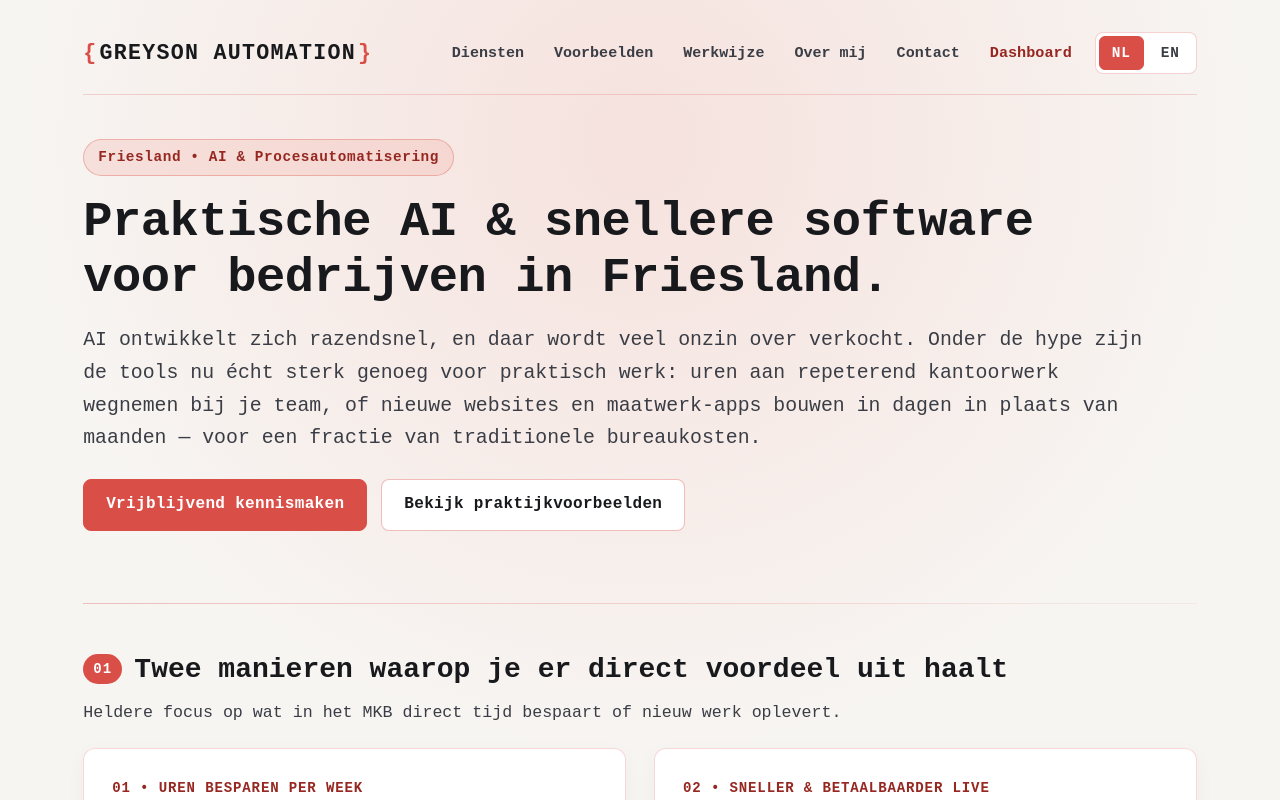
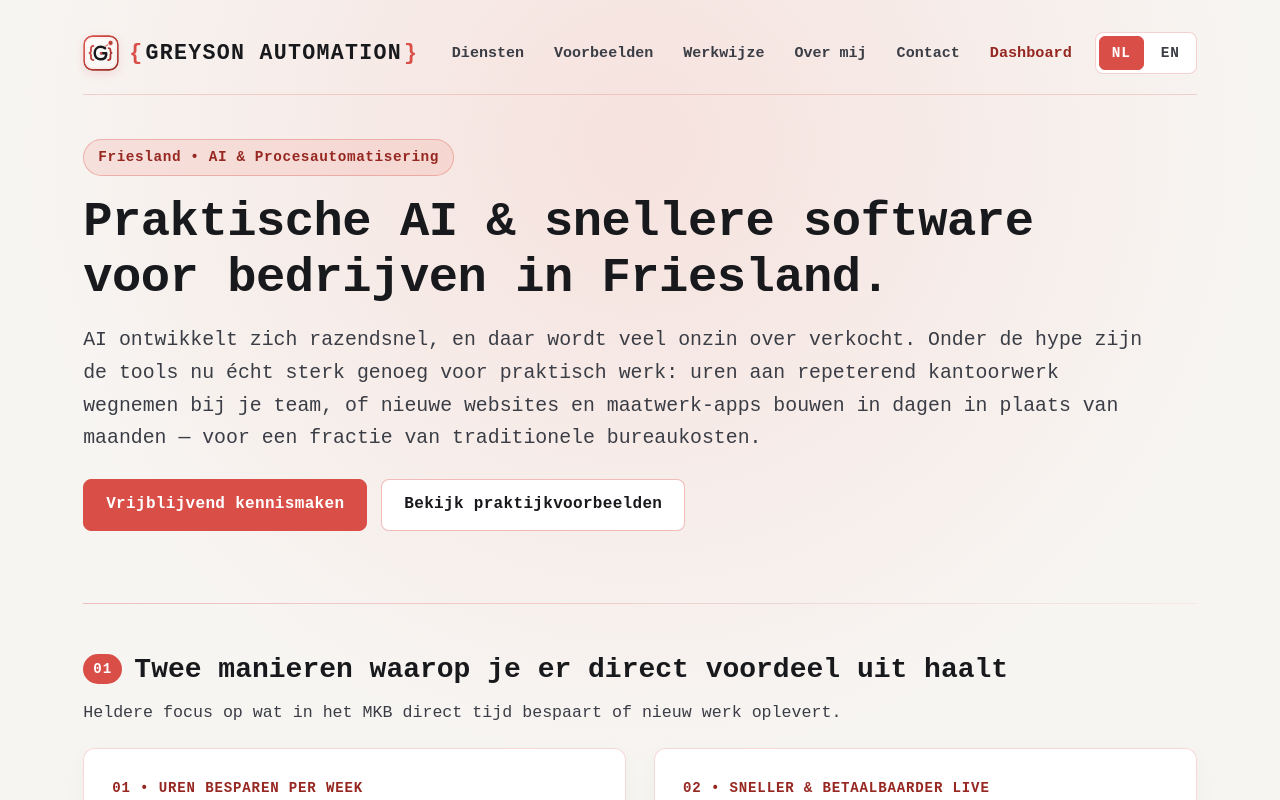
Before and after one commit to greysoon/portfolio, a React (Vite) app: page / in a window 1280 px wide. Built offline with nearby package versions, Linux system fonts and the light colour scheme; no server answers.

Commit message:
feat(brand): create geometric {G} vector logo system and integrate across views

```diff
--- a/index.html
+++ b/index.html
@@ -19,6 +19,7 @@
     <link rel="canonical" href="https://greyson.nl/" />
     <link rel="manifest" href="/manifest.webmanifest" />
     <link rel="icon" type="image/svg+xml" href="/favicon.svg" />
+    <link rel="apple-touch-icon" href="/logo.svg" />
 
     <!-- OpenGraph Metadata -->
     <meta property="og:title" content="Greyson Beimers — Software Engineer" />
--- a/src/components/AboutMePage.tsx
+++ b/src/components/AboutMePage.tsx
@@ -2,6 +2,7 @@ import React, { useEffect, useState } from 'react';
 import { automateConfig, AutomateLocale } from '../config/automateConfig';
 import { trackInteraction } from '../utils/telemetry';
 import { capturePostHogEvent } from '../utils/posthogClient';
+import { BrandLogo } from './BrandLogo';
 import {
   buildInquirySubjectAndBody,
   copyInquiryTextToClipboard,
@@ -186,13 +187,7 @@ export const AboutMePage: React.FC<AboutMePageProps> = ({
               className="automate-brand"
               onClick={(e) => handleInternalRoute(e, 'home', onOpenHome)}
             >
-              <span className="brace" aria-hidden="true">
-                {'{'}
-              </span>
-              <span>{t.nav.brand}</span>
-              <span className="brace" aria-hidden="true">
-                {'}'}
-              </span>
+              <BrandLogo label={t.nav.brand} />
             </a>
 
             <div className="automate-nav-actions">
@@ -606,7 +601,10 @@ export const AboutMePage: React.FC<AboutMePageProps> = ({
         </main>
 
         <footer className="automate-footer">
-          <span>{t.footer.note}</span>
+          <div className="automate-footer-brand">
+            <BrandLogo size="sm" label={t.nav.brand} />
+            <span>{t.footer.note}</span>
+          </div>
           <div className="automate-footer-links">
             <a
               href={homeHref}
--- a/src/components/AnalyticsDashboard.tsx
+++ b/src/components/AnalyticsDashboard.tsx
@@ -16,6 +16,7 @@ import {
   verifyOwnerPassphrase,
   verifyPostHogPersonalKey,
 } from '../utils/posthogClient';
+import { BrandLogo } from './BrandLogo';
 import '../styles/automate.css';
 
 interface AnalyticsDashboardProps {
@@ -344,13 +345,7 @@ export const AnalyticsDashboard: React.FC<AnalyticsDashboardProps> = ({
         <div className="dashboard-container">
           <nav className="automate-nav" aria-label="Dashboard navigation">
             <span className="automate-brand">
-              <span className="brace" aria-hidden="true">
-                {'{'}
-              </span>
-              <span>GREYSON ANALYTICS</span>
-              <span className="brace" aria-hidden="true">
-                {'}'}
-              </span>
+              <BrandLogo label="GREYSON ANALYTICS" />
             </span>
 
             <div className="automate-nav-links">
@@ -530,13 +525,7 @@ export const AnalyticsDashboard: React.FC<AnalyticsDashboardProps> = ({
           <header className="dashboard-header">
             <div>
               <span className="automate-brand">
-                <span className="brace" aria-hidden="true">
-                  {'{'}
-                </span>
-                <span>GREYSON ANALYTICS</span>
-                <span className="brace" aria-hidden="true">
-                  {'}'}
-                </span>
+                <BrandLogo label="GREYSON ANALYTICS" />
               </span>
               <div
                 style={{
--- a/src/components/AutomatePage.tsx
+++ b/src/components/AutomatePage.tsx
@@ -2,6 +2,7 @@ import React, { useEffect, useState } from 'react';
 import { automateConfig, AutomateLocale } from '../config/automateConfig';
 import { trackInteraction } from '../utils/telemetry';
 import { capturePostHogEvent } from '../utils/posthogClient';
+import { BrandLogo } from './BrandLogo';
 import '../styles/automate.css';
 
 export interface InquiryFormPayload {
@@ -290,13 +291,7 @@ export const AutomatePage: React.FC<AutomatePageProps> = ({
         <header>
           <nav className="automate-nav" aria-label="Primary navigation">
             <a href="#overzicht" className="automate-brand">
-              <span className="brace" aria-hidden="true">
-                {'{'}
-              </span>
-              <span>{t.nav.brand}</span>
-              <span className="brace" aria-hidden="true">
-                {'}'}
-              </span>
+              <BrandLogo label={t.nav.brand} />
             </a>
 
             <div className="automate-nav-actions">
@@ -732,7 +727,10 @@ export const AutomatePage: React.FC<AutomatePageProps> = ({
         </main>
 
         <footer className="automate-footer">
-          <span>{t.footer.note}</span>
+          <div className="automate-footer-brand">
+            <BrandLogo size="sm" label={t.nav.brand} />
+            <span>{t.footer.note}</span>
+          </div>
           <div className="automate-footer-links">
             <a
               href={aboutHref}
--- /dev/null
+++ b/src/components/BrandLogo.tsx
@@ -0,0 +1,144 @@
+import React, { useId } from 'react';
+
+export interface BrandLogoProps {
+  size?: 'sm' | 'md' | 'lg';
+  label?: string;
+  subtitle?: string;
+  showWordmark?: boolean;
+}
+
+const SIZE_PX: Record<NonNullable<BrandLogoProps['size']>, number> = {
+  sm: 28,
+  md: 36,
+  lg: 44,
+};
+
+/**
+ * Custom geometric {G} + AI node-spark brand emblem & wordmark.
+ */
+export const BrandLogo: React.FC<BrandLogoProps> = ({
+  size = 'md',
+  label = 'GREYSON',
+  subtitle,
+  showWordmark = true,
+}) => {
+  const uid = useId().replace(/:/g, '');
+  const gradRedId = `greyson-logo-red-${uid}`;
+  const gradBgId = `greyson-logo-bg-${uid}`;
+  const px = SIZE_PX[size];
+
+  return (
+    <span className="automate-brand-lockup">
+      <svg
+        className={`automate-logo-mark automate-logo-mark--${size}`}
+        width={px}
+        height={px}
+        viewBox="0 0 64 64"
+        fill="none"
+        aria-hidden="true"
+      >
+        <defs>
+          <linearGradient
+            id={gradRedId}
+            x1="8"
+            y1="6"
+            x2="58"
+            y2="60"
+            gradientUnits="userSpaceOnUse"
+          >
+            <stop offset="0%" stopColor="#D94F48" />
+            <stop offset="100%" stopColor="#962721" />
+          </linearGradient>
+          <linearGradient
+            id={gradBgId}
+            x1="0"
+            y1="0"
+            x2="64"
+            y2="64"
+            gradientUnits="userSpaceOnUse"
+          >
+            <stop offset="0%" stopColor="#FFFDFB" />
+            <stop offset="100%" stopColor="#F7F5F2" />
+          </linearGradient>
+        </defs>
+
+        <rect
+          x="2"
+          y="2"
+          width="60"
+          height="60"
+          rx="15"
+          fill={`url(#${gradBgId})`}
+          stroke={`url(#${gradRedId})`}
+          strokeWidth="2.75"
+        />
+        <rect
+          x="5.5"
+          y="5.5"
+          width="53"
+          height="53"
+          rx="12"
+          stroke="#F28B82"
+          strokeOpacity="0.28"
+          strokeWidth="1"
+        />
+
+        <path
+          d="M40 20L48.5 14.5"
+          stroke="#D94F48"
+          strokeWidth="2.2"
+          strokeLinecap="round"
+          strokeOpacity="0.78"
+        />
+
+        <path
+          d="M18.5 19.5C15.5 19.5 14.2 21.1 14.2 23.8V28.3C14.2 30.2 13.1 31.3 11.4 32C13.1 32.7 14.2 33.8 14.2 35.7V40.2C14.2 42.9 15.5 44.5 18.5 44.5"
+          stroke={`url(#${gradRedId})`}
+          strokeWidth="3.2"
+          strokeLinecap="round"
+          strokeLinejoin="round"
+        />
+        <path
+          d="M45.5 23.2C47.8 23.2 48.8 24.5 48.8 26.8V29.1C48.8 30.6 49.7 31.5 51 32C49.7 32.5 48.8 33.4 48.8 34.9V40.4C48.8 42.9 47.5 44.5 44.5 44.5"
+          stroke={`url(#${gradRedId})`}
+          strokeWidth="3.2"
+          strokeLinecap="round"
+          strokeLinejoin="round"
+        />
+
+        <path
+          d="M39.2 23.6C37.1 21.8 34.4 20.8 31.5 20.8C25.2 20.8 20.8 25.5 20.8 32C20.8 38.5 25.2 43.2 31.8 43.2C36.6 43.2 40.4 40.4 41.2 35.6V32.4H32.2"
+          stroke="#18191C"
+          strokeWidth="4.4"
+          strokeLinecap="round"
+          strokeLinejoin="round"
+        />
+
+        <circle cx="32.2" cy="32.4" r="2.2" fill="#D94F48" />
+        <circle
+          cx="49"
+          cy="14"
+          r="4.6"
+          fill={`url(#${gradRedId})`}
+          stroke="#FFFDFB"
+          strokeWidth="1.5"
+        />
+      </svg>
+
+      {showWordmark && (
+        <span className="automate-brand-copy">
+          <span className="automate-brand-text">
+            <span className="brace" aria-hidden="true">
+              {'{'}
+            </span>
+            <span>{label}</span>
+            <span className="brace" aria-hidden="true">
+              {'}'}
+            </span>
+          </span>
+          {subtitle && <span className="automate-brand-sub">{subtitle}</span>}
+        </span>
+      )}
+    </span>
+  );
+};
--- a/src/styles/automate.css
+++ b/src/styles/automate.css
@@ -72,7 +72,7 @@
 .automate-brand {
   display: inline-flex;
   align-items: center;
-  gap: 2px;
+  gap: 10px;
   margin: 0;
   color: var(--text-primary);
   font-size: clamp(1.05rem, 2.2vw, 1.35rem);
@@ -82,8 +82,56 @@
   white-space: nowrap;
 }
 
+.automate-brand-lockup {
+  display: inline-flex;
+  align-items: center;
+  gap: 10px;
+}
+
+.automate-logo-mark {
+  display: block;
+  flex-shrink: 0;
+  border-radius: 9px;
+  box-shadow: 0 3px 10px rgba(217, 79, 72, 0.14);
+  transition: transform 0.2s ease, box-shadow 0.2s ease;
+}
+
+a.automate-brand:hover .automate-logo-mark,
+.automate-footer-brand:hover .automate-logo-mark {
+  transform: translateY(-1px) scale(1.03);
+  box-shadow: 0 6px 16px rgba(217, 79, 72, 0.22);
+}
+
+.automate-brand-copy {
+  display: inline-flex;
+  flex-direction: column;
+  line-height: 1.15;
+}
+
+.automate-brand-text {
+  display: inline-flex;
+  align-items: center;
+  gap: 2px;
+}
+
+.automate-brand-sub {
+  color: var(--text-secondary);
+  font-size: 0.72rem;
+  font-weight: 600;
+  letter-spacing: 0.04em;
+  text-transform: uppercase;
+}
+
+.automate-footer-brand {
+  display: inline-flex;
+  align-items: center;
+  gap: 12px;
+  flex-wrap: wrap;
+}
+
 .automate-nav .brace,
-.automate-brand .brace {
+.automate-brand .brace,
+.automate-brand-text .brace {
   color: var(--pastel-red);
 }
 
@@ -1280,6 +1328,7 @@
 
   .automate-back-link,
   .automate-nav-link,
+  .automate-logo-mark,
   .lang-btn,
   .automate-btn-primary,
   .automate-btn-secondary,
@@ -1294,6 +1343,8 @@
 
   .automate-btn-primary:hover,
   .automate-btn-secondary:hover,
+  a.automate-brand:hover .automate-logo-mark,
+  .automate-footer-brand:hover .automate-logo-mark,
   .automate-card:hover,
   .automate-step-card:hover,
   .dashboard-kpi-card:hover {
```
Also changed, not shown: tests/verify-site.mjs (+35 -0 lines), .agents/company/board.md, public/favicon.svg, public/logo.svg (added), public/manifest.webmanifest.
